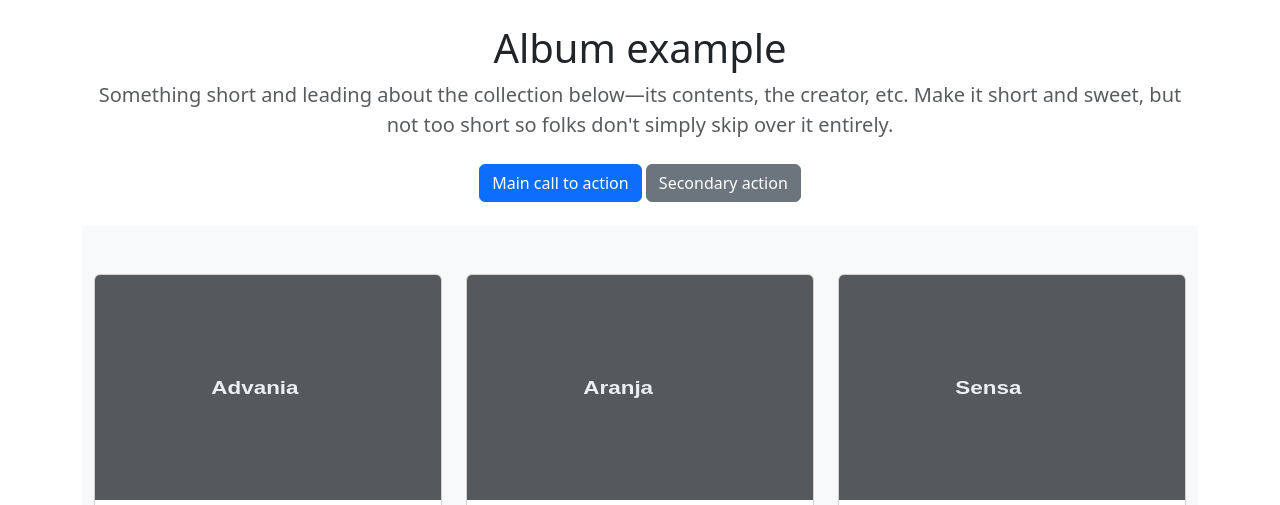
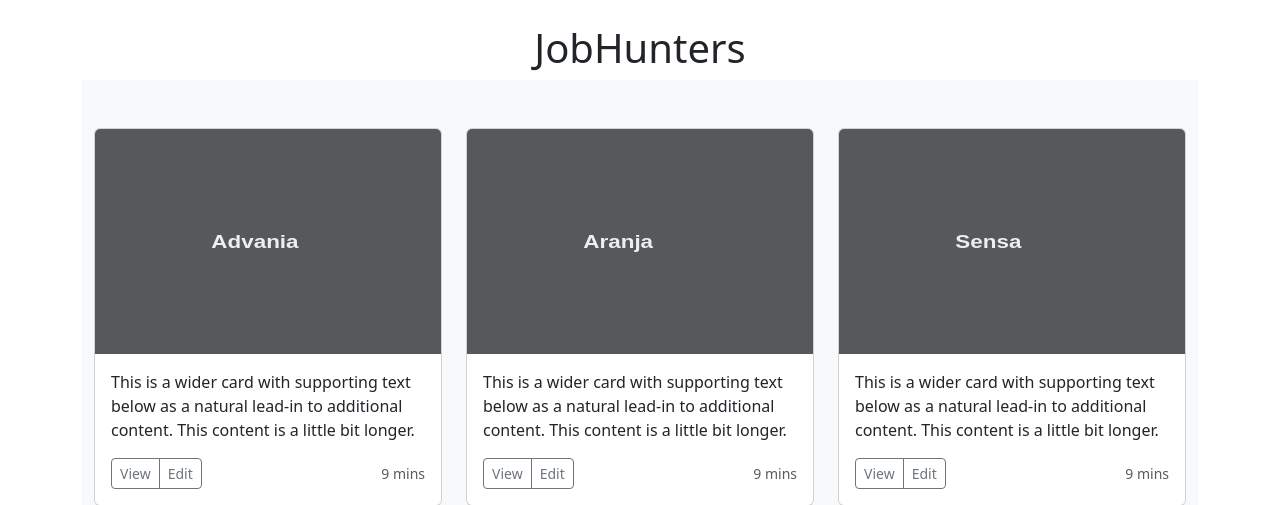
Before and after one commit to Hrafnkellh/group41-JobHunters, a Django app: page / in a window 1280 px wide. Shown: the part 73-578 px from the top of the page. Run offline with Django 5.2, Linux system fonts and the light colour scheme.

Commit message:
Sleppti texta og aukatakka í frontpage.html

```diff
--- a/JobHunters/templates/Jobs/frontpage.html
+++ b/JobHunters/templates/Jobs/frontpage.html
@@ -2,12 +2,7 @@
 {% block content %}
     <section class="jumbotron text-center">
         <div class="container">
-          <h1 class="jumbotron-heading">Album example</h1>
-          <p class="lead text-muted">Something short and leading about the collection below—its contents, the creator, etc. Make it short and sweet, but not too short so folks don't simply skip over it entirely.</p>
-          <p>
-            <a href="#" class="btn btn-primary my-2">Main call to action</a>
-            <a href="#" class="btn btn-secondary my-2">Secondary action</a>
-          </p>
+          <h1 class="jumbotron-heading">JobHunters</h1>
         </div>
       </section>
     <div class="album py-5 bg-light">
```
